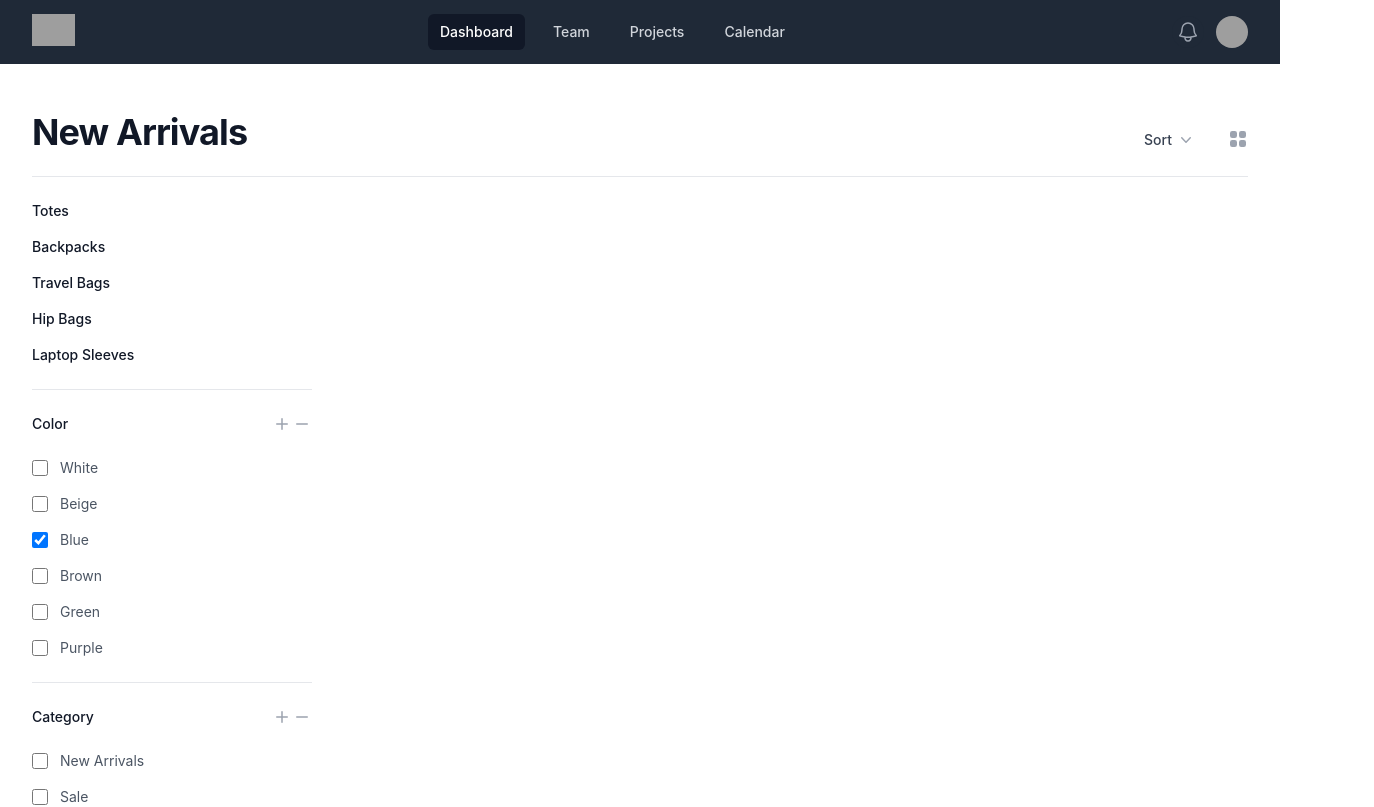
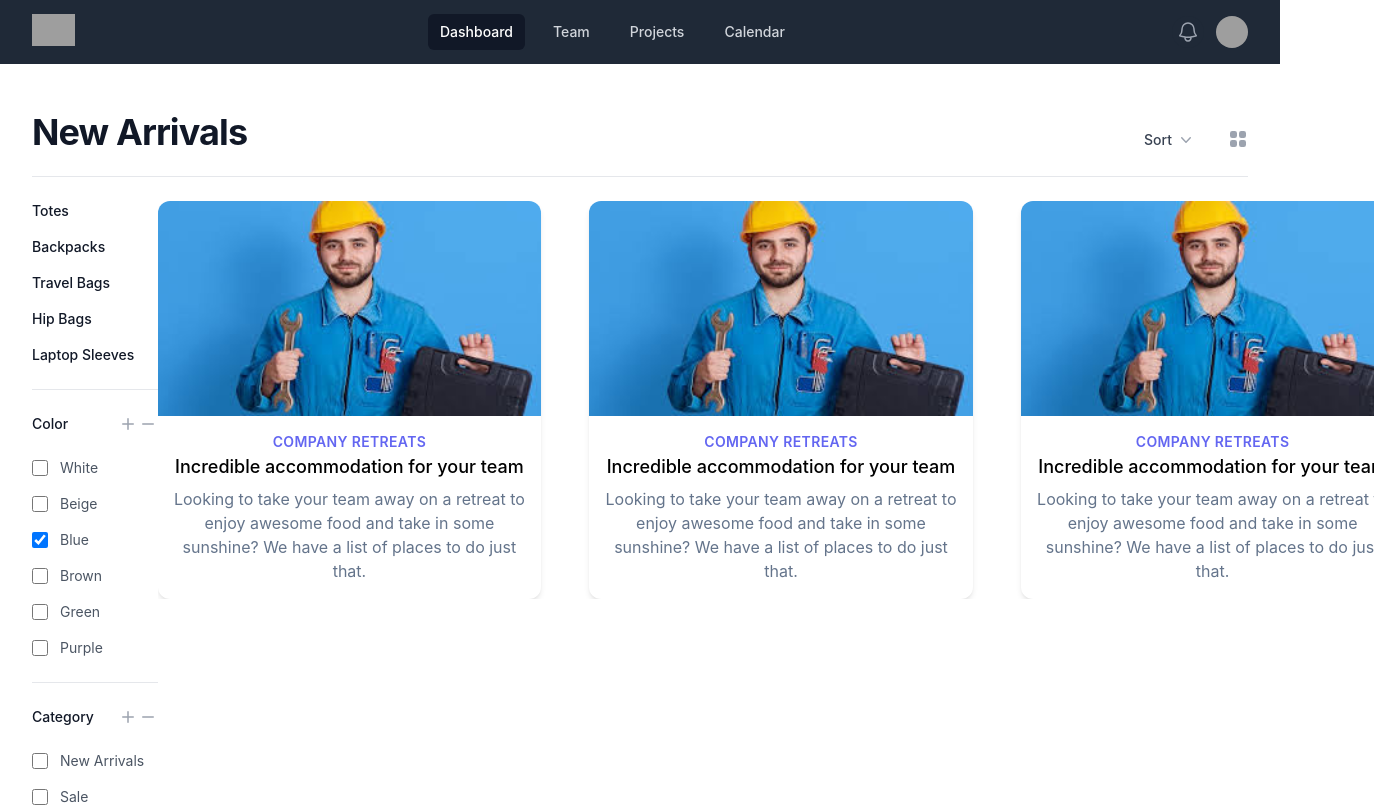
Before and after one commit to kareemAmarah95/sanay3y-frontend-app, a React (Create React App) app: page / in a window 1280 px wide. Shown: the top 807 px of the page, 1374 px wide, since content can reach past the window. Built offline with nearby package versions, Linux system fonts and the light colour scheme; grey boxes are pictures that could not be loaded.

Commit message:
swipe cards using react swiper

```diff
--- a/src/components/AsideNavbar.css
+++ b/src/components/AsideNavbar.css
@@ -0,0 +1,20 @@
+/* .swiper {
+  width: 200px;
+  height: 300px;
+} */
+.swiper-wrapper {
+  height: 31% !important;
+}
+.swiper-slide {
+  width: 35% !important;
+  margin-right: 6px !important;
+}
+
+/* .swiper-slide{
+
+} */
+
+.swiper {
+  width: 100%;
+  height: 100%;
+}
--- a/src/components/AsideNavbar.jsx
+++ b/src/components/AsideNavbar.jsx
@@ -1,15 +1,26 @@
-import React, { useState } from "react";
+import React, { useState, useRef, useEffect } from "react";
 import CardSwiper from "./CardSwiper";
-import Swiper from "swiper";
-import { Navigation, Pagination } from "swiper/modules";
+
+// import Swiper from "swiper";
+// import { Navigation, Pagination } from "swiper/modules";
 // import Swiper and modules styles
+// import "swiper/css";
+// import "swiper/css/navigation";
+// import "swiper/css/pagination";
+// import "swiper/css/autoplay";
+// import "swiper/css/effect-fade";
+// import "swiper/css/zoom";
+
+import "./AsideNavbar.css";
+
+import { Swiper, SwiperSlide } from "swiper/react";
 import "swiper/css";
-import "swiper/css/navigation";
-import "swiper/css/pagination";
+import { Navigation, Pagination, Scrollbar, A11y } from "swiper/modules";
 const AsideNavbar = () => {
   const [display, setDisplay] = useState("none");
   const [displayAsideNav, setDisplayAsideNav] = useState("block");
   const [showAsideNavbar, setShowAsideNavbar] = useState(true);
+
   const showDropdownList = () => {
     if (display === "none") {
       setDisplay("block");
@@ -31,10 +42,41 @@ const AsideNavbar = () => {
   };
 
   // init Swiper:
-  const swiper = new Swiper(".swiper", {
-    // configure Swiper to use modules
-    modules: [Navigation, Pagination],
-  });
+  // const swiper = new Swiper(".swiper", {
+  //   // configure Swiper to use modules
+  //   modules: [Navigation, Pagination],
+  //   speed: 400,
+  //   spaceBetween: 100,
+  //   a11y: {
+  //     prevSlideMessage: "Previous slide",
+  //     nextSlideMessage: "Next slide",
+  //   },
+  //   allowSlideNext: true,
+  //   allowSlidePrev: true,
+  //   allowTouchMove: true,
+  //   autoplay: true,
+  //   slidesPerView: 1,
+  //   slidesPerGroup: 1,
+  //   loop: true,
+  //   /*autoplay: true,*/
+  //   autoplay: {
+  //     delay: 6000,
+  //     disableOnInteraction: false,
+  //   },
+  //   speed: 1000,
+  //   autoHeight: true,
+  //   spaceBetween: 30,
+  //   navigation: {
+  //     nextEl: ".swiper-button-next",
+  //     prevEl: ".swiper-button-prev",
+  //   },
+  //   pagination: {
+  //     el: ".swiper-pagination-t0",
+  //     type: "bullets",
+  //     clickable: true,
+  //   },
+  // });
+
   return (
     <>
       <div className="bg-white">
@@ -59,7 +101,8 @@ const AsideNavbar = () => {
           From: "opacity-100"
           To: "opacity-0"
        */}
-            <div className="fixed inset-0 bg-black bg-opacity-25"></div>
+            {/* inset-0 bg-black bg-opacity-25 */}
+            <div className="fixed "></div>
 
             <div className="fixed inset-0 z-40 flex">
               {/*
@@ -676,9 +719,10 @@ const AsideNavbar = () => {
                 Products
               </h2>
 
-              <div className="grid grid-cols-1 gap-x-8 gap-y-10 lg:grid-cols-4">
+              {/* <div className="grid grid-cols-1 gap-x-8 gap-y-10 lg:grid-cols-4"> */}
+              <div className="flex justify-between">
                 {/*  Filters  */}
-                <form className="hidden lg:block">
+                <form className="hidden lg:block  w-1/4">
                   <h3 className="sr-only">Categories</h3>
                   <ul
                     role="list"
@@ -1090,21 +1134,69 @@ const AsideNavbar = () => {
                 </form>
 
                 {/* Cards */}
-                {/* <div class="swiper">
-                  <div class="swiper-wrapper">
-                    <div class="swiper-slide">
+                {/* <div className="swiper w-3/4">
+                  <div className="swiper-wrapper">
+                    <div className="swiper-slide">
                       <CardSwiper />
                     </div>
-                    <div class="swiper-slide">
+                    <div className="swiper-slide">
                       <CardSwiper />
                     </div>
-                    <div class="swiper-slide">
+                    <div className="swiper-slide">
                       <CardSwiper />
                     </div>
-                    <div class="swiper-button-prev"></div>
-                    <div class="swiper-button-next"></div>
+                    <div className="swiper-slide">
+                      <CardSwiper />
+                    </div>
+                    <div className="swiper-slide">
+                      <CardSwiper />
+                    </div>
+                    <div className="swiper-slide">
+                      <CardSwiper />
+                    </div>
+
+                    <div className="swiper-button-prev"></div>
+
+                    <div className="swiper-button-next"></div>
+                    <div className="swiper-scrollbar"></div>
+                    <div className="swiper-pagination"></div>
                   </div>
                 </div> */}
+
+                <Swiper
+                  className="w-3/4"
+                  // install Swiper modules
+                  modules={[Navigation, Pagination, Scrollbar, A11y]}
+                  spaceBetween={50}
+                  slidesPerView={3}
+                  navigation
+                  pagination={{ clickable: true }}
+                  scrollbar={{ draggable: true }}
+                  onSwiper={(swiper) => console.log(swiper)}
+                  onSlideChange={() => console.log("slide change")}
+                >
+                  <SwiperSlide>
+                    <CardSwiper />
+                  </SwiperSlide>
+                  <SwiperSlide>
+                    <CardSwiper />
+                  </SwiperSlide>
+                  <SwiperSlide>
+                    <CardSwiper />
+                  </SwiperSlide>
+                  <SwiperSlide>
+                    <CardSwiper />
+                  </SwiperSlide>
+                  <SwiperSlide>
+                    <CardSwiper />
+                  </SwiperSlide>
+                  <SwiperSlide>
+                    <CardSwiper />
+                  </SwiperSlide>
+                  <SwiperSlide>
+                    <CardSwiper />
+                  </SwiperSlide>
+                </Swiper>
               </div>
             </section>
           </main>
--- a/src/components/CardSwiper.jsx
+++ b/src/components/CardSwiper.jsx
@@ -2,7 +2,7 @@ import React from "react";
 import image from "../images/images.jpeg";
 const CardSwiper = () => {
   return (
-    <div className="grid grid-rows-4 grid-flow-col gap-4">
+    <div className="flex w-[90%]">
       <div>
         <div className="max-w-md mx-auto bg-white rounded-xl shadow-md overflow-hidden md:max-w-2xl">
           <div className="md:flex flex-col">
```
